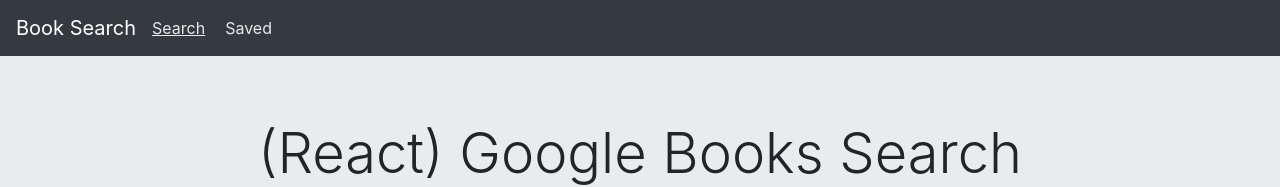
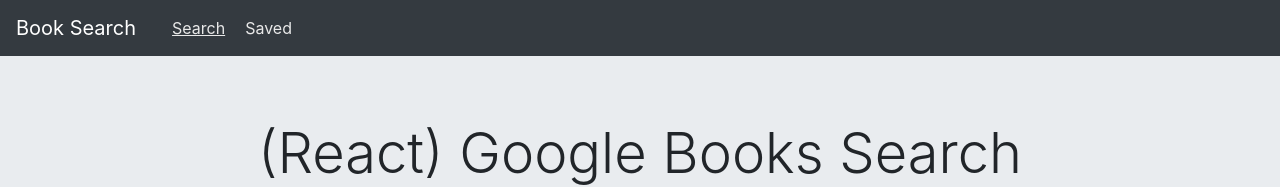
Before and after one commit to BarbaraHernandez/booksearch, a React (Create React App) app in the folder client/: page / in a window 1280 px wide. In both pictures the pointer is over the link "Search". Shown: the top 187 px of the page. Built offline with nearby package versions, Linux system fonts and the light colour scheme.

Commit message:
updated readme

```diff
--- a/client/src/components/Navbar/navbar.css
+++ b/client/src/components/Navbar/navbar.css
@@ -1,3 +1,4 @@
-.custom-link{
+.custom-link,
+.custom-link:hover{
   margin-left:20px;
 }
```
Also changed, not shown: 1 other file (tests, documents, lock files or other folders).
